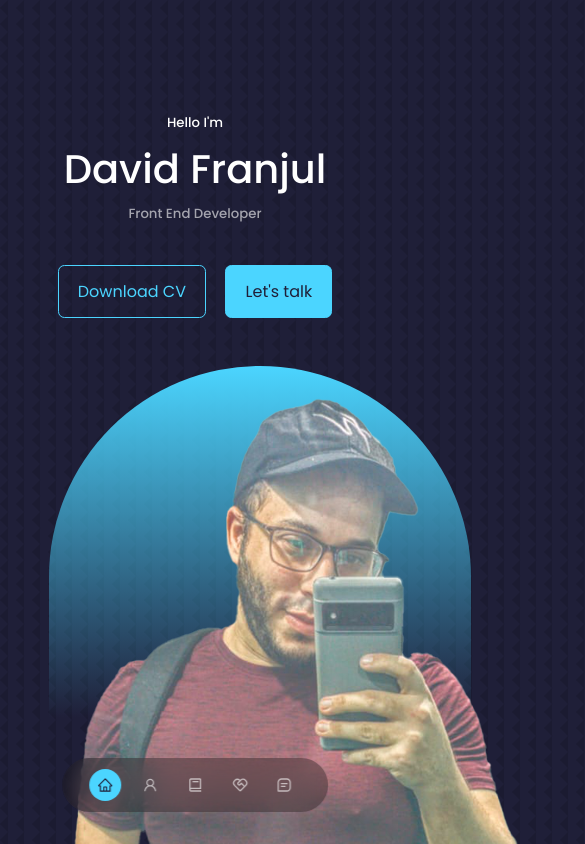
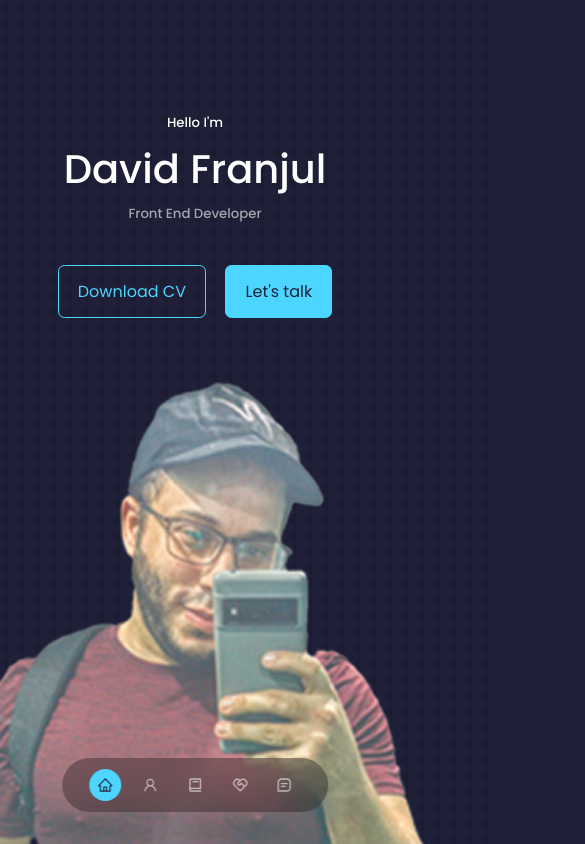
Before and after one commit to DavidFranjul/David-Franjul-PortFolio, a React (Create React App) app: page / in a window 390 px wide. Shown: the top 844 px of the page, 585 px wide, since content can reach past the window. Built offline with nearby package versions, Linux system fonts and the light colour scheme.

Commit message:
Header issue partially fixed

```diff
--- a/src/components/Header/Header.jsx
+++ b/src/components/Header/Header.jsx
@@ -2,6 +2,7 @@ import React from "react";
 import "./header.css";
 import CTA from "./CTA";
 import ME from "../../assets/me.png";
+import meSMALL from "../../assets/me-small.png"
 import Headersocials from "./Headersocials";
 
 const Header = () => {
@@ -13,9 +14,11 @@ const Header = () => {
         <h5 className="text-light">Front End Developer</h5>
         <CTA />
         <Headersocials />
-        <div className="me">
-          <div className="image-me">
-            <img src={ME} alt="me" />
+        <div className="image-and-div">
+          <div className="me">
+            <div className="image-me">
+              <img src={meSMALL} alt="me" />
+            </div>
           </div>
         </div>
         <a href="#contact" className="scroll__down">
--- a/src/components/Header/header.css
+++ b/src/components/Header/header.css
@@ -52,8 +52,8 @@ header {
     margin-left: auto;
     margin-right: auto;
     margin-top: 3rem;
-    border-radius: 15rem 15rem 0 0;
-    padding: 2rem 1.5rem 1.5rem .8rem;
+    border-radius: 16rem 16rem 0 0;
+    padding: 1rem 1rem 1.5rem .8rem;
 
 }
 
@@ -92,21 +92,25 @@ header {
 @media screen and (max-width: 600px){
     header{
         height: 100vh;
-    }
-
-    .me{
-       width: 50vh;
-       position: absolute;
-
-
-    }
-    .image-me{
-       width: fit-content;
-       position: inherit;
 
     }
 
+    .image-and-div{
+        position: relative;
+        object-fit: cover
+    }
+    .me{
+       background: none;
+       height: 10rem;
 
+       position: absolute;right: -5rem;
+    }
+
+    .image-me{
+       width: 500px;
+       height: 540px;
+       overflow:hidden;
+    }
 
     .header__socials {
         display: none;
@@ -114,4 +118,5 @@ header {
     .scroll__down{
         display: none;
     }
+
 }
--- a/src/index.css
+++ b/src/index.css
@@ -105,7 +105,7 @@ a:hover{
 
 img {
     display: block;
-    width: 100%;
+    max-width: 100%;
     object-fit: cover;
 }
 
```
Also changed, not shown: src/components/Footer/Footer.jsx (+37 -13 lines), src/assets/me-small.png (added).
